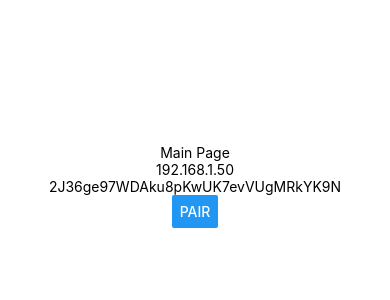
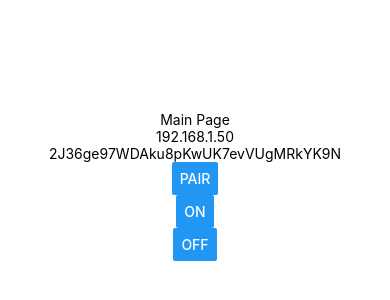
Before and after one commit to pierre-roussel/LightsOn, a React Native app: screen / in a window 390 px wide. Shown: the part 236-536 px from the top of the page. Built offline with nearby package versions, Linux system fonts and the light colour scheme.

Commit message:
test on the main page

```diff
--- a/src/pages/MainPage/MainPage.tsx
+++ b/src/pages/MainPage/MainPage.tsx
@@ -24,6 +24,8 @@ function MainPage() {
       <Text>{nano?.getAddress()}</Text>
       <Text>{nano?.getAuthToken()}</Text>
       <Button title="Pair" onPress={onPair} />
+      <Button title="On" onPress={() => nano?.setLightsState(true)} />
+      <Button title="Off" onPress={() => nano?.setLightsState(false)} />
     </View>
   );
 }
```
